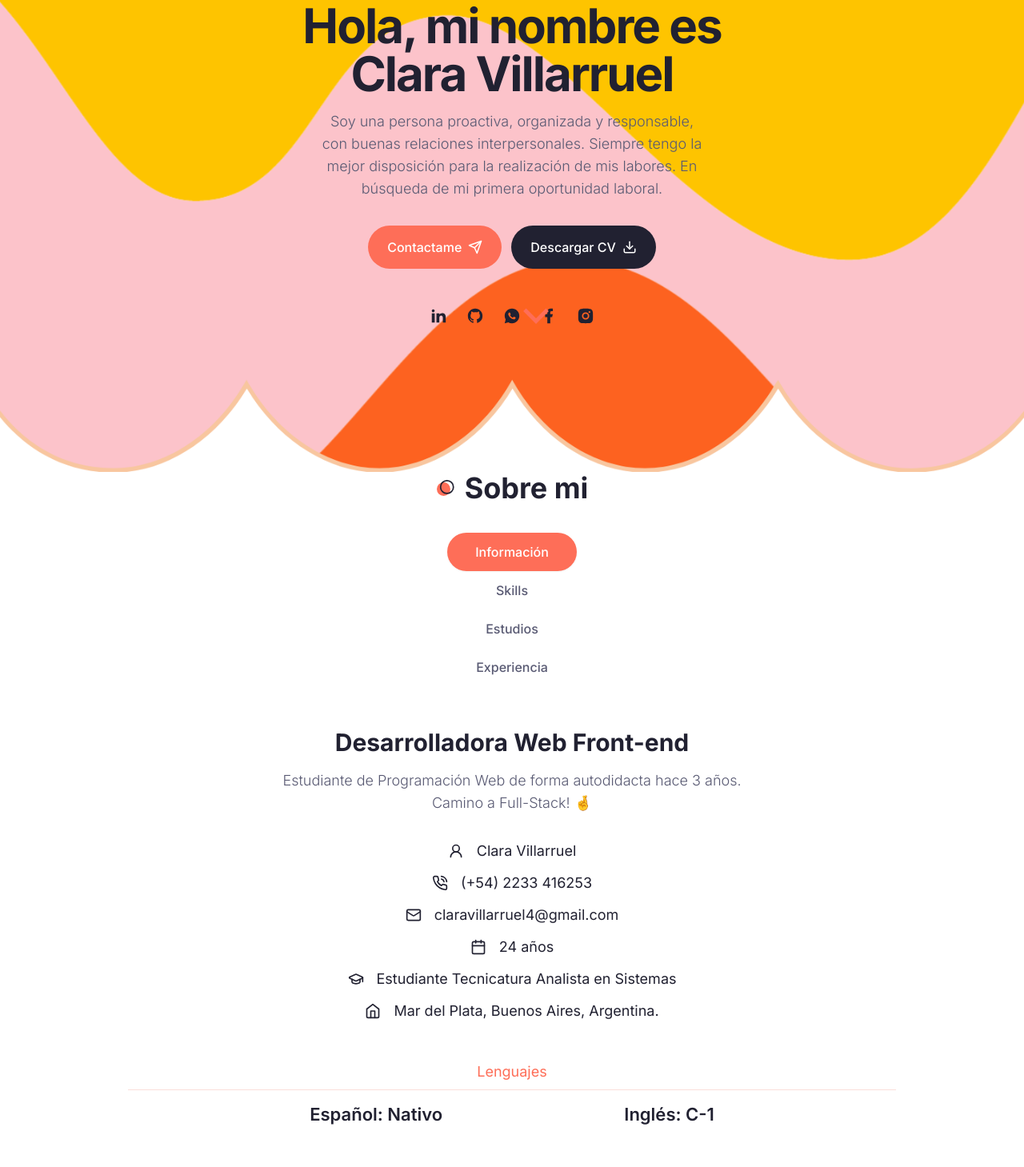
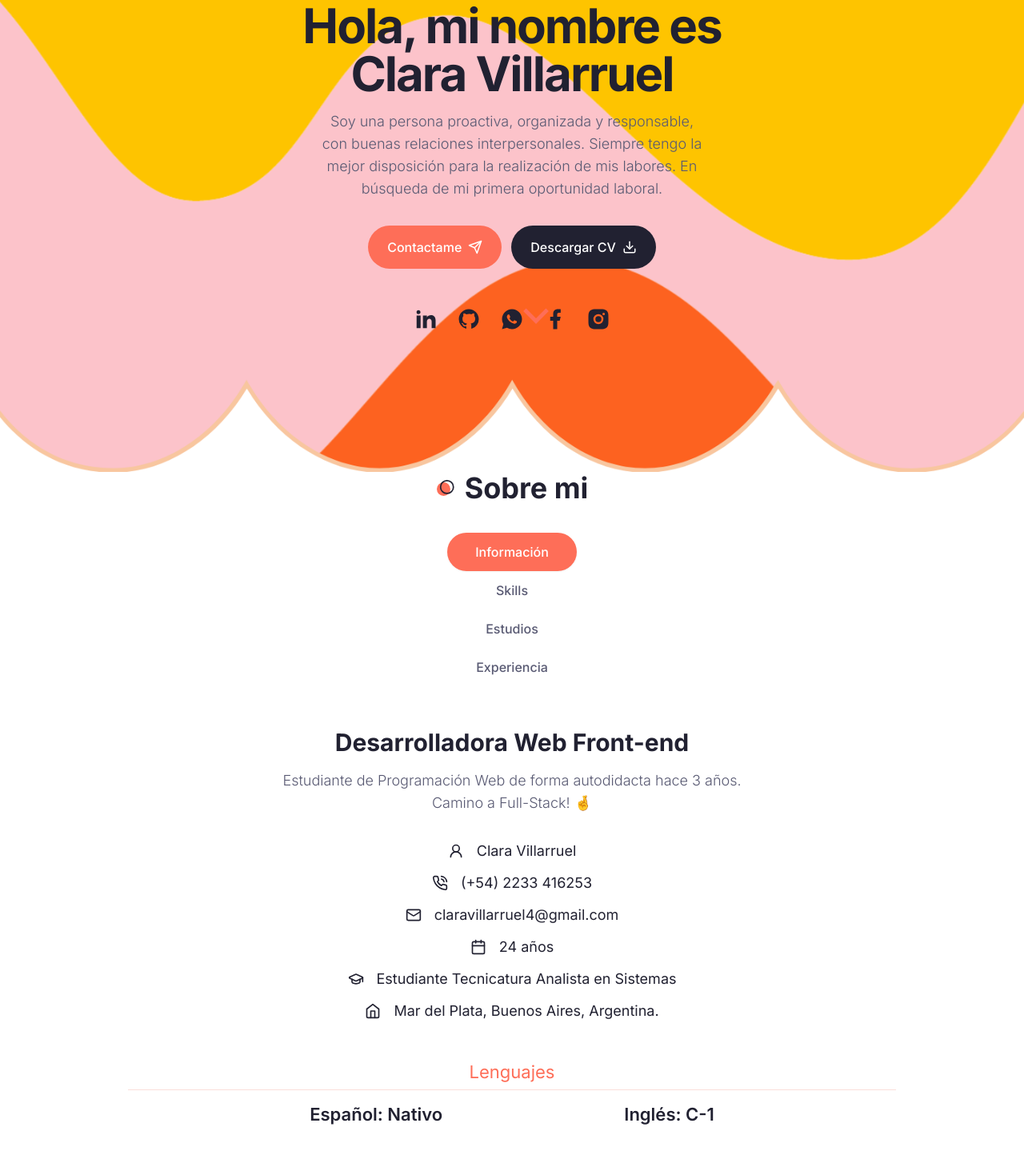
Before and after one commit to RumRage/portfolio, a Next.js app: page / in a window 1280 px wide. Shown: the part 184-1643 px from the top of the page at 80% size. Built offline with nearby package versions, Linux system fonts and the light colour scheme.

Commit message:
about listo

```diff
--- a/app/page.jsx
+++ b/app/page.jsx
@@ -1,12 +1,14 @@
 //Componentes
 import Hero from "@/components/Hero";
 import About from "@/components/About";
+import Projects from "./projects/page";
 
 export default function Home() {
   return (
     <main>
       <Hero />
       <About />
+      <Projects />
     </main>
   );
 }
--- a/components/About.jsx
+++ b/components/About.jsx
@@ -282,7 +282,9 @@ const About = () => {
                     </div>
                     {/* Lenguajes */}
                     <div className="flex flex-col gap-y-2">
-                      <div className="text-primary">Lenguajes</div>
+                      <div className="text-primary text-[22px] text-center">
+                        Lenguajes
+                      </div>
                       <div className="border-b border-border"></div>
                       <div className="flex flex-row items-center justify-evenly">
                         <h4 className="h4 mt-2">Español: Nativo</h4>
--- a/components/Hero.jsx
+++ b/components/Hero.jsx
@@ -53,7 +53,7 @@ const Hero = () => {
             {/* Redes sociales */}
             <Socials
               containerStyles="flex gap-x-6 mx-auto xl:mx-0"
-              iconsStyles="text-foreground text-[22px] hover:text-primary transition-all"
+              iconsStyles="text-foreground text-[30px] hover:text-primary transition-all"
             />
           </div>
           {/* Imagen */}
--- /dev/null
+++ b/components/Projects.jsx
@@ -0,0 +1,7 @@
+import React from "react";
+
+const Projects = () => {
+  return <div>Projects</div>;
+};
+
+export default Projects;
```
